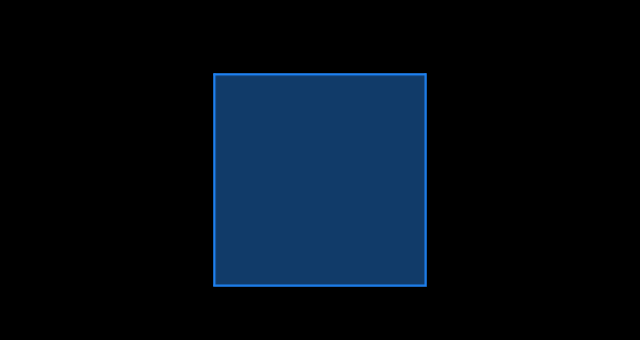
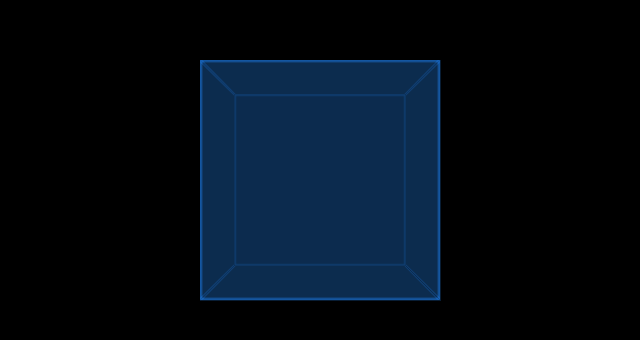
Before and after one commit to Melo771/ife-baidu, a plain HTML site: page animation/No.5/index.html in a window 1280 px wide. Shown: the part 120-460 px from the top of the page, without its empty margins (320-960 px from the left). Drawn offline with Linux system fonts and the light colour scheme.

Commit message:
增加透明

```diff
--- a/animation/No.5/index.html
+++ b/animation/No.5/index.html
@@ -10,8 +10,8 @@
 		}
 
 		.wrap {
+			perspective: 600px;
 			position: relative;
-			perspective: 1600px;
 			width: 200px;
 			height: 200px;
 			margin: 200px auto;
@@ -25,7 +25,6 @@
 			  -ms-transform-style: preserve-3d;
 			  -o-transform-style: preserve-3d;
 			  transform-style: preserve-3d;
-				/* transform: rotateX(-30deg) rotateY(-60deg); */
 				transition: all 3s cubic-bezier(0.68, -0.55, 0.27, 1.55);
 		}
 
@@ -36,6 +35,7 @@
 			box-sizing: border-box;
 			border: 2px solid rgb(30, 129, 241);
 			background-color: rgb(17, 59, 105);
+			opacity: 0.5;
 		}
 
 		.side1 {
@@ -58,7 +58,7 @@
 		}
 
 		.cube:hover {
-			transform: rotateX(-30deg) rotateY(-160deg);
+			transform: rotateY(-160deg);
 		}
 	</style>
 </head>
```
